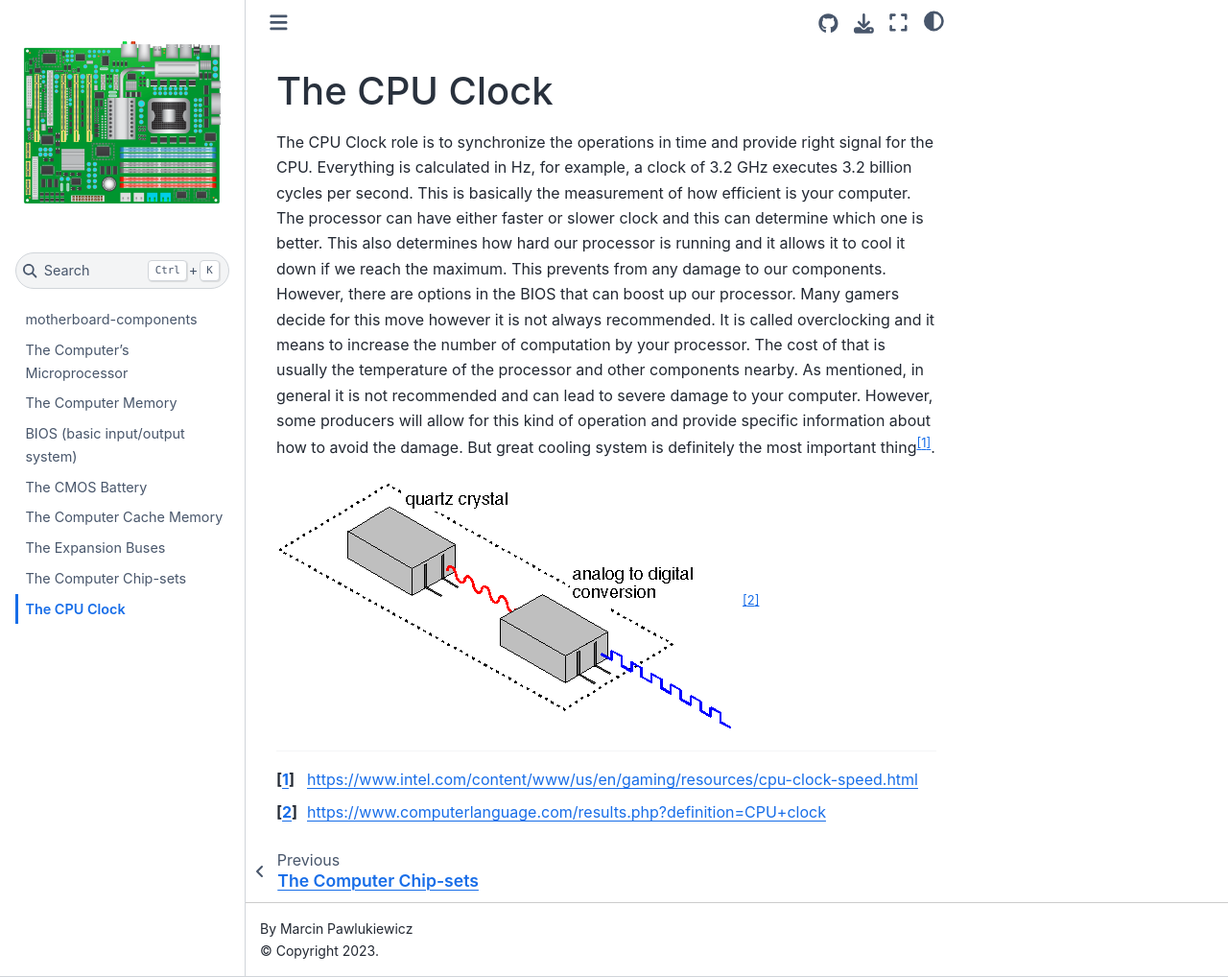
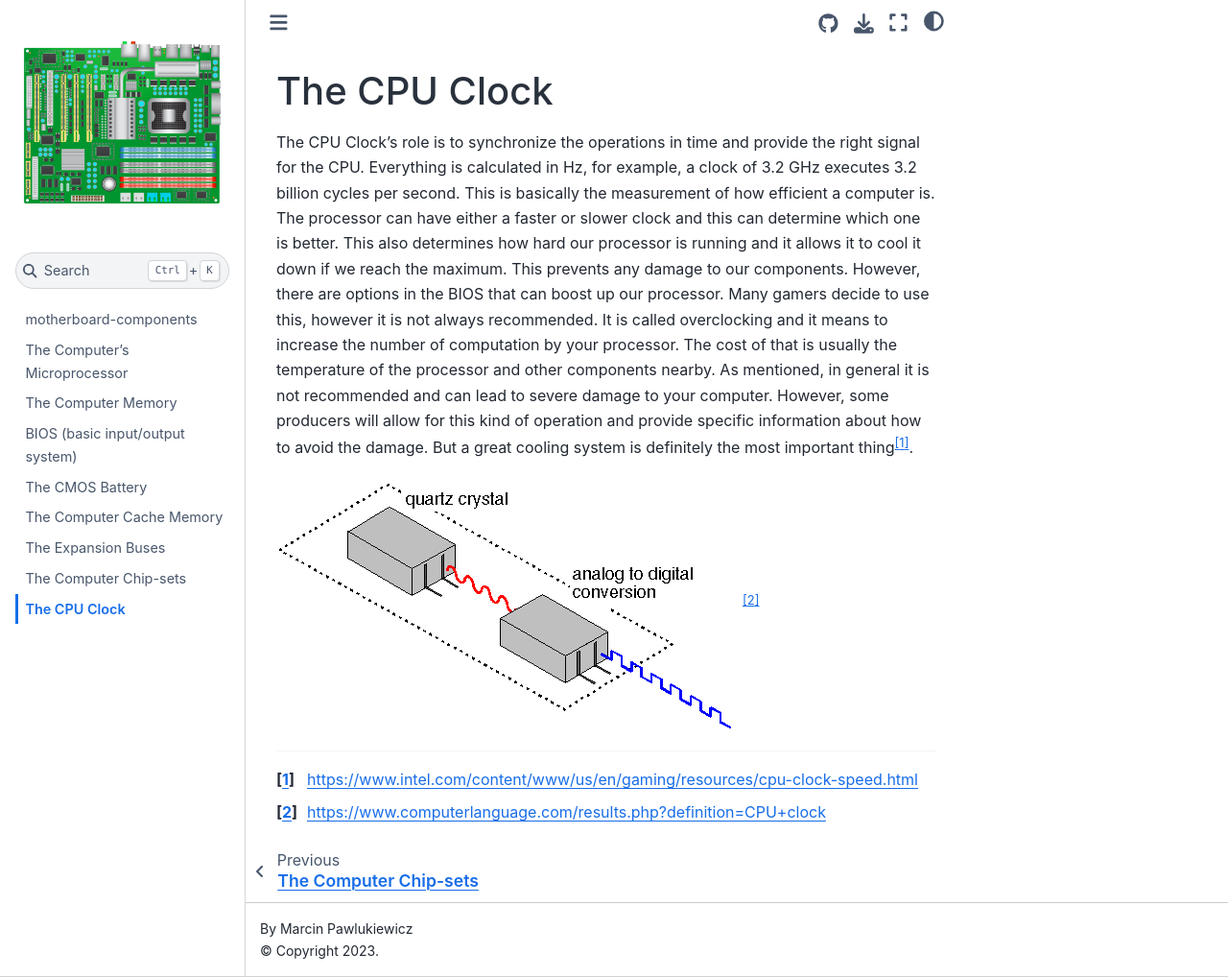
Before and after one commit to marcinpawlukiewicz/motherboard-components, a Jupyter Book: the page built from cpuclock.md, in a window 1280 px wide and 1018 px high. Shown: the whole window at 96% size. Built offline with Jupyter Book 1.0.4 settings and Sphinx 7.4.7 and the Sphinx Book theme 1.1.4, drawn with Linux system fonts in a browser that asks for light colours.

Commit message:
Update cpuclock.md

```diff
--- a/cpuclock.md
+++ b/cpuclock.md
@@ -1,5 +1,5 @@
 # The CPU Clock
-The CPU Clock role is to synchronize the operations in time and provide right signal for the CPU. Everything is calculated in Hz, for example, a clock of 3.2 GHz executes 3.2 billion cycles per second. This is basically the measurement of how efficient is your computer. The processor can have either faster or slower clock and this can determine which one is better. This also determines how hard our processor is running and it allows it to cool it down if we reach the maximum. This prevents from any damage to our components. However, there are options in the BIOS that can boost up our processor. Many gamers decide for this move however it is not always recommended. It is called overclocking and it means to  increase the number of computation by your processor. The cost of that is usually the temperature of the processor and other components nearby. As  mentioned, in general it is not recommended and can lead to severe damage to your computer. However, some producers will allow for this kind of operation and provide specific information about how to avoid the damage. But great cooling system is definitely the most important thing[^1].
+The CPU Clock's role is to synchronize the operations in time and provide the right signal for the CPU. Everything is calculated in Hz, for example, a clock of 3.2 GHz executes 3.2 billion cycles per second. This is basically the measurement of how efficient a computer is. The processor can have either a faster or slower clock and this can determine which one is better. This also determines how hard our processor is running and it allows it to cool it down if we reach the maximum. This prevents any damage to our components. However, there are options in the BIOS that can boost up our processor. Many gamers decide to use this, however it is not always recommended. It is called overclocking and it means to  increase the number of computation by your processor. The cost of that is usually the temperature of the processor and other components nearby. As  mentioned, in general it is not recommended and can lead to severe damage to your computer. However, some producers will allow for this kind of operation and provide specific information about how to avoid the damage. But a great cooling system is definitely the most important thing[^1].
 
 ![](images/clock.gif)[^2]
 
```
